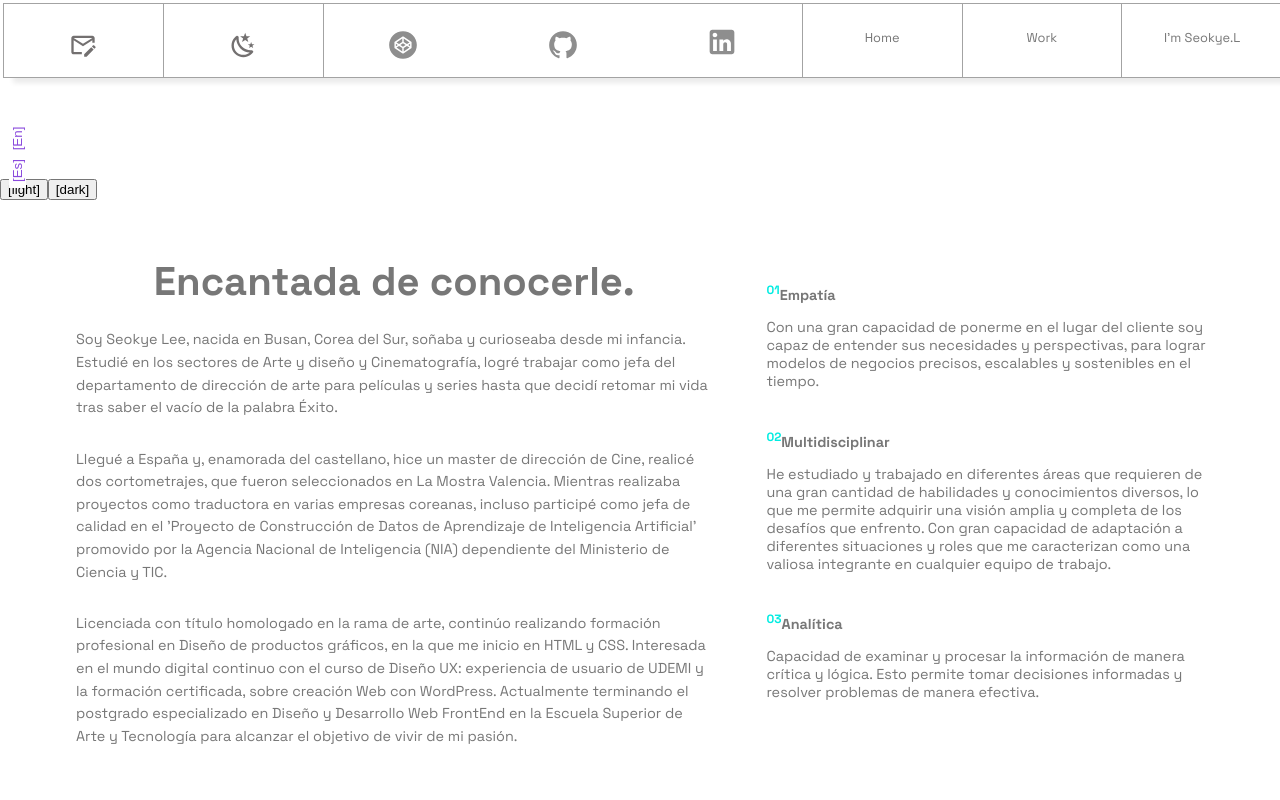
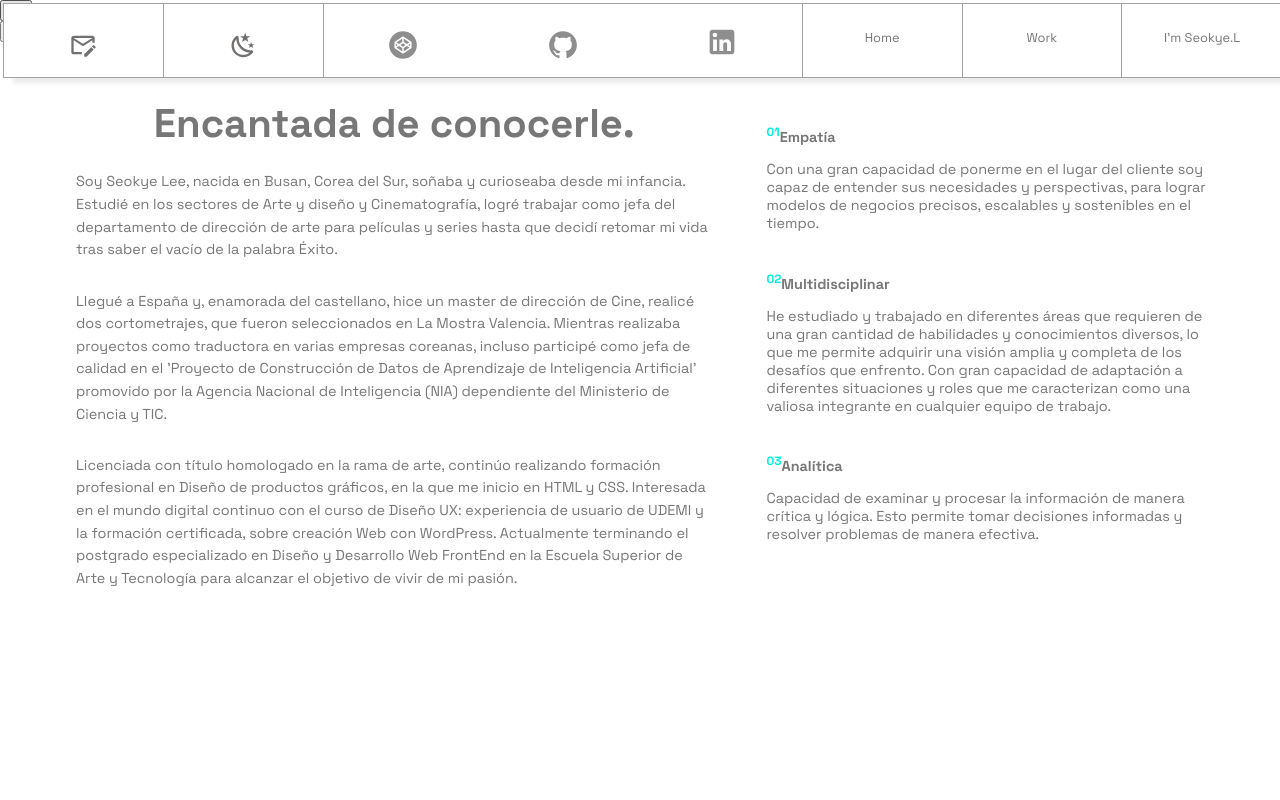
Before and after one commit to seokyelee/GammaPortfolio, a React (Vite) app: page /about in a window 1280 px wide. Shown: the top 800 px of the page. Built offline with nearby package versions, Linux system fonts and the light colour scheme.

Commit message:
tring realiz dark mode

```diff
--- a/src/App.jsx
+++ b/src/App.jsx
@@ -1,4 +1,4 @@
-import React, { useState } from "react";
+import React, { useEffect, useState } from "react";
 import { Route, Routes } from "react-router-dom";
 import './App.css';
 import './scss/global.scss';
@@ -15,9 +15,32 @@ export const LanguageContext = React.createContext({ language: undefined });
 export const ThemeContext = React.createContext({ theme: undefined });
 
 function App() {
-
   const [selectLanguage, setSelectLanguage] = useState('es');
   const [selectTheme, setSelectTheme] = useState('light');
+
+  const toggleLanguage = () => {
+    const newLanguage = selectLanguage === 'en' ? 'es' : 'en';
+    setSelectLanguage(newLanguage);
+
+  };
+
+  useEffect(() => {
+    const savedTheme = localStorage.getItem("theme");
+    if (savedTheme) {
+      setSelectTheme(savedTheme);
+    }
+  }, []);
+
+  useEffect(() => {
+    document.body.className = selectTheme;
+    localStorage.setItem("theme", selectTheme);
+  }, [selectTheme]);
+
+  const toggleTheme = () => {
+    const newTheme = selectTheme === 'light' ? 'dark' : 'light';
+    setSelectTheme(newTheme);
+  };
+
 
   return (
     <>
@@ -25,17 +48,17 @@ function App() {
 
       <ThemeContext.Provider value={{ theme: selectTheme }}>
         <LanguageContext.Provider value={{ language: selectLanguage }}>
-      <div className="language_btn_box">
-        <button className="language_btn_en" onClick={() => setSelectLanguage('en')}> [En]</button>
-        <button className="language_btn" onClick={() => setSelectLanguage('es')}> [Es]</button>
-      </div>
-      <div className="theme_btn_box">
-        <button className="theme_btn_en" onClick={() => setSelectTheme('light')}> [light]</button>
-        <button className="theme_btn" onClick={() => setSelectTheme('dark')}> [dark]</button>
+          <div className="toggle_btn_box">
+            <button className={`toggle_btn ${selectLanguage === 'en' ? 'active' : ''}`} onClick={toggleLanguage}>
+              {selectLanguage === 'en' ? 'En' : 'Es'}
+            </button>
+            <button className={`toggle_btn ${selectTheme === 'light' ? 'active' : ''}`} onClick={toggleTheme}>
+              {selectTheme === 'light' ? 'Light' : 'Dark'}
+            </button>
           </div>
 
           <main>
-          <Routes >
+            <Routes>
               <Route path="/" element={<Home />} />
               <Route path="/work" element={<Work />} />
               <Route path="/work/:id" element={<WorkDetail />} />
@@ -49,6 +72,4 @@ function App() {
   );
 }
 
-
-
 export default App;
```
Lines whose indentation alone changed are shown as unchanged.
